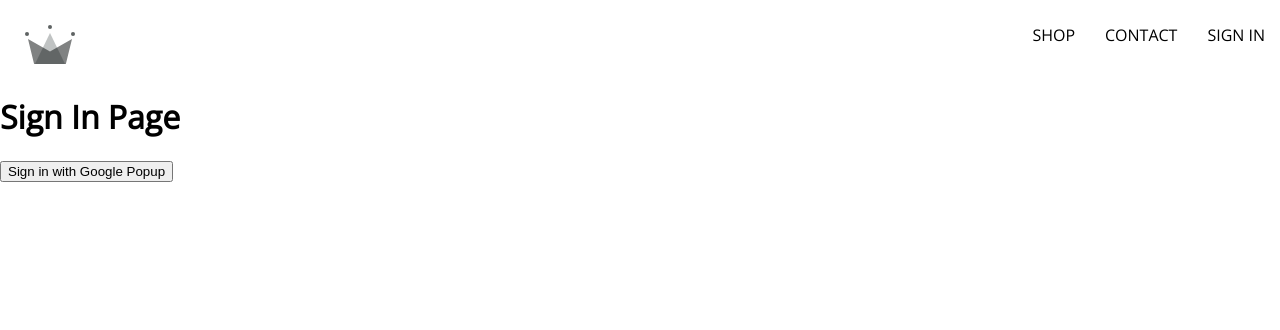
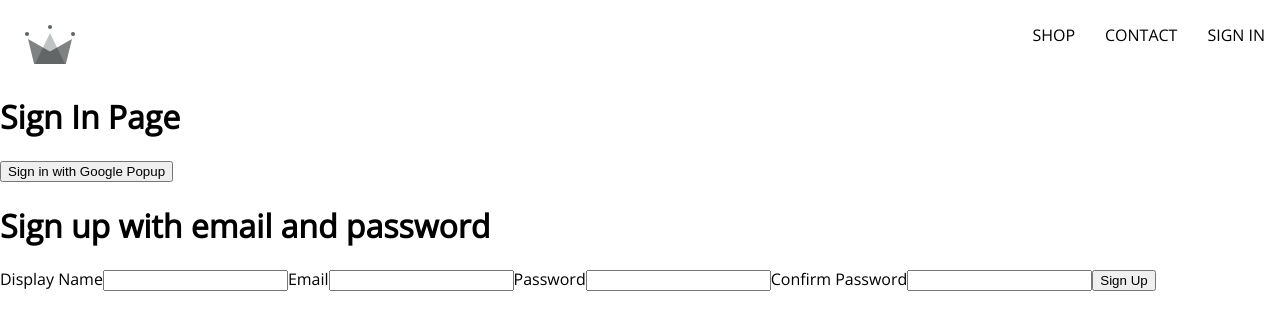
Before and after one commit to TysonNguyen01142004/crown-clothing, a React (Create React App) app: page /sign-in in a window 1280 px wide. Shown: the top 330 px of the page. Built offline with nearby package versions, Linux system fonts and the light colour scheme.

Commit message:
added sign up form

```diff
--- a/src/components/sign-in/SignIn.jsx
+++ b/src/components/sign-in/SignIn.jsx
@@ -3,7 +3,7 @@
   signInWithGooglePopup,
   createUserDocumentFromAuth,
 } from "../utils/firebase/firebase";
-
+import SignUp from "../signUp/signUp";
 const SignIn = () => {
   const logGoogleUser = async () => {
     const { user } = await signInWithGooglePopup();
@@ -13,6 +13,7 @@
     <div>
       <h1>Sign In Page</h1>
       <button onClick={logGoogleUser}>Sign in with Google Popup</button>
+      <SignUp />
     </div>
   );
 };
--- /dev/null
+++ b/src/components/signUp/signUp.jsx
@@ -0,0 +1,26 @@
+import React from "react";
+
+function SignUp() {
+  return (
+    <div>
+      <h1>Sign up with email and password</h1>
+      <form onSubmit={() => {}}>
+        <label>Display Name</label>
+        <input required type="text" />
+
+        <label>Email</label>
+        <input required type="email" />
+
+        <label>Password</label>
+        <input required type="password" />
+
+        <label>Confirm Password</label>
+        <input required type="password" />
+
+        <button type="submit">Sign Up</button>
+      </form>
+    </div>
+  );
+}
+
+export default SignUp;
```
